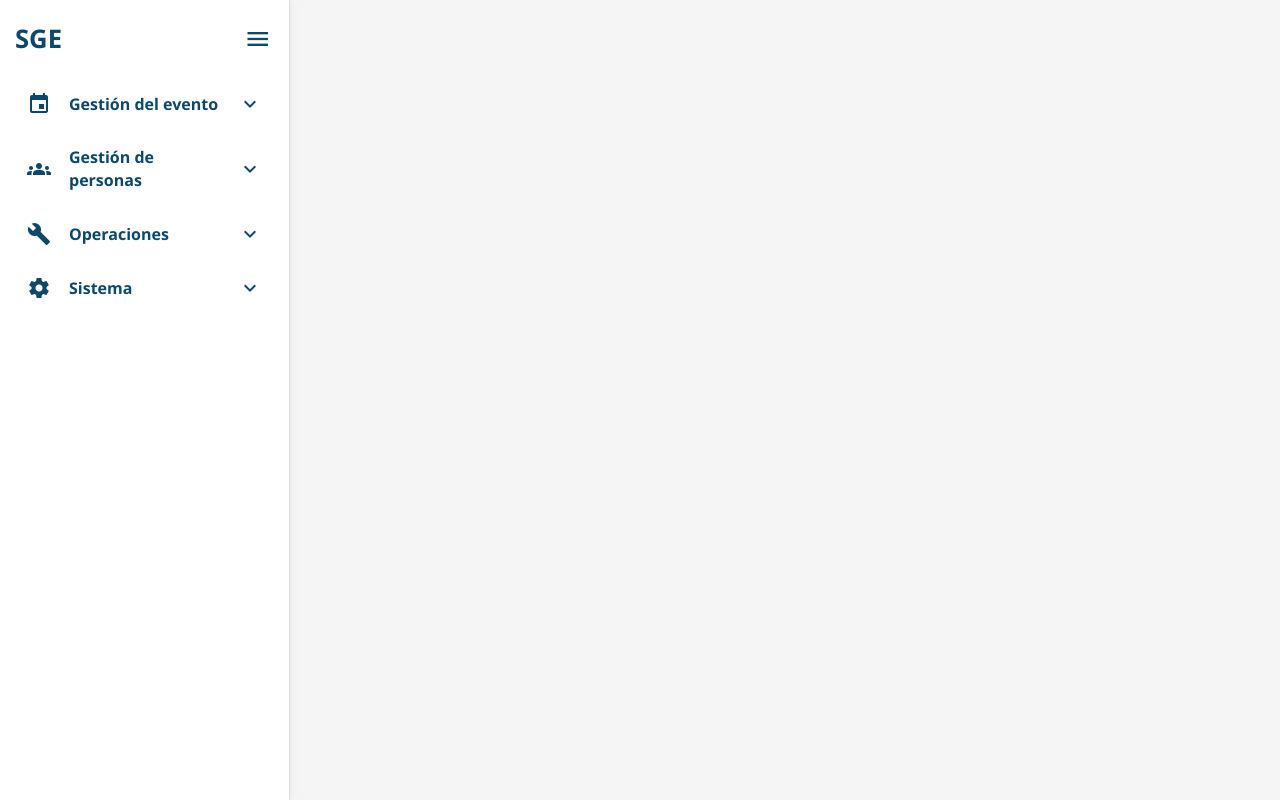
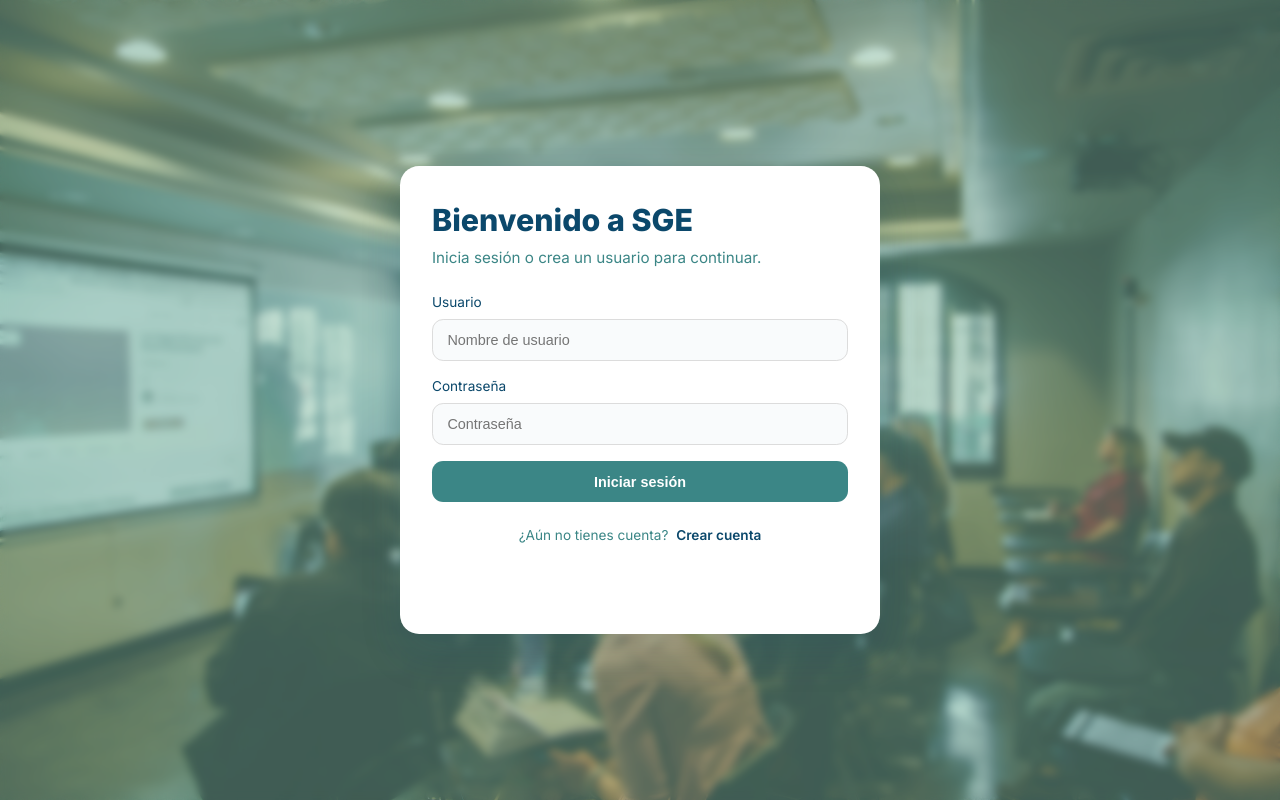
Before and after one commit to antonio9916/Gestion-de-eventos, an Angular app in the folder front-gestion-eventos/: page /login in a window 1280 px wide. Before the commit this address led to /. Built offline with nearby package versions, Linux system fonts and the light colour scheme.

Commit message:
se agrega login

```diff
--- a/front-gestion-eventos/src/app/app.html
+++ b/front-gestion-eventos/src/app/app.html
@@ -1,6 +1 @@
-<div class="app-layout">
-  <app-sidebar></app-sidebar>
-  <main class="main-content">
-    <router-outlet></router-outlet>
-  </main>
-</div>
+<router-outlet></router-outlet>
--- a/front-gestion-eventos/src/app/app.ts
+++ b/front-gestion-eventos/src/app/app.ts
@@ -1,12 +1,11 @@
 import { Component, signal } from '@angular/core';
 import { RouterModule } from '@angular/router';
 import { routes } from './app.routes';
-import { SidebarComponent } from './components/sidebar/sidebar.component';
 
 @Component({
   selector: 'app-root',
   standalone: true,
-  imports: [RouterModule, SidebarComponent],
+  imports: [RouterModule],
   templateUrl: './app.html',
   styleUrls: ['./app.scss'],
 })
--- a/front-gestion-eventos/src/app/home/home.component.html
+++ b/front-gestion-eventos/src/app/home/home.component.html
@@ -1,8 +1,11 @@
 <app-header></app-header>
 
+<div class="app-layout">
+  <app-sidebar></app-sidebar>
+
+  <main class="container main-content">
     <app-hero></app-hero>
 
-<main class="container main-content">
     <section id="events" class="events">
       <h3>Próximos eventos</h3>
       <app-event-list [events]="events"></app-event-list>
@@ -10,5 +13,6 @@
 
     <app-features></app-features>
   </main>
+</div>
 
 <app-footer></app-footer>
--- a/front-gestion-eventos/src/app/home/home.component.scss
+++ b/front-gestion-eventos/src/app/home/home.component.scss
@@ -1,6 +1,8 @@
 :host{display:block}
+.app-layout{ display:flex; gap:1.5rem; align-items:flex-start; }
+.app-layout app-sidebar{ flex:0 0 280px; }
 .main-content{ max-width:var(--container-width); margin:0 auto; padding: var(--section-padding) 1rem }
 .events h3{ margin:0 0 1rem; color:var(--color-primary) }
 .grid{ display:grid; grid-template-columns: repeat(3,1fr); gap:1rem }
 @media (max-width:1000px){ .grid{ grid-template-columns: repeat(2,1fr) } }
-@media (max-width:700px){ .grid{ grid-template-columns: 1fr } }
+@media (max-width:700px){ .app-layout{ flex-direction:column; } .app-layout app-sidebar{ flex:1 1 auto; } .grid{ grid-template-columns: 1fr } }
--- a/front-gestion-eventos/src/app/home/home.component.ts
+++ b/front-gestion-eventos/src/app/home/home.component.ts
@@ -5,11 +5,12 @@ import { HeroComponent } from '../components/hero/hero.component';
 import { FeaturesComponent } from '../components/features/features.component';
 import { FooterComponent } from '../components/footer/footer.component';
 import { EventListComponent, EventItem } from '../components/event-list/event-list.component';
+import { SidebarComponent } from '../components/sidebar/sidebar.component';
 
 @Component({
   selector: 'app-home',
   standalone: true,
-  imports: [CommonModule, HeaderComponent, HeroComponent, EventListComponent, FeaturesComponent, FooterComponent],
+  imports: [CommonModule, HeaderComponent, HeroComponent, EventListComponent, FeaturesComponent, FooterComponent, SidebarComponent],
   templateUrl: './home.component.html',
   styleUrls: ['./home.component.scss'],
 })
--- /dev/null
+++ b/front-gestion-eventos/src/app/login/login.component.html
@@ -0,0 +1,64 @@
+<section class="login-page">
+  <div class="login-card">
+    <div class="login-header">
+      <h1>Bienvenido a SGE</h1>
+      <p>Inicia sesión o crea un usuario para continuar.</p>
+    </div>
+
+    <!-- LOGIN -->
+    <form *ngIf="!showRegister" [formGroup]="loginForm" (ngSubmit)="login()" class="login-form">
+      <label>
+        Usuario
+        <input type="text" formControlName="username" placeholder="Nombre de usuario" />
+      </label>
+      <label>
+        Contraseña
+        <input type="password" formControlName="password" placeholder="Contraseña" />
+      </label>
+
+      <button type="submit" class="primary">Iniciar sesión</button>
+
+      <!-- LINK CREAR CUENTA -->
+      <p class="form-link">
+        ¿Aún no tienes cuenta?
+        <span (click)="toggleRegister()">Crear cuenta</span>
+      </p>
+    </form>
+
+    <!-- REGISTER -->
+    <form *ngIf="showRegister" [formGroup]="registerForm" (ngSubmit)="register()" class="login-form">
+      <label>
+        Nombre completo
+        <input type="text" formControlName="name" placeholder="Nombre completo" />
+      </label>
+      <label>
+        Usuario
+        <input type="text" formControlName="username" placeholder="Nombre de usuario" />
+      </label>
+      <label>
+        Correo
+        <input type="email" formControlName="email" placeholder="Correo electrónico" />
+      </label>
+      <label>
+        Contraseña
+        <input type="password" formControlName="password" placeholder="Contraseña" />
+      </label>
+      <label>
+        Repetir contraseña
+        <input type="password" formControlName="confirmPassword" placeholder="Repetir contraseña" />
+      </label>
+
+      <button type="submit" class="primary">Crear usuario</button>
+
+      <!-- VOLVER -->
+      <p class="form-link back" (click)="toggleRegister()">
+        ← Volver a inicio de sesión
+      </p>
+    </form>
+
+    <div class="messages">
+      <p class="success" *ngIf="message">{{ message }}</p>
+      <p class="error" *ngIf="errorMessage">{{ errorMessage }}</p>
+    </div>
+  </div>
+</section>
--- /dev/null
+++ b/front-gestion-eventos/src/app/login/login.component.scss
@@ -0,0 +1,208 @@
+.login-page {
+  display: flex;
+  justify-content: center;
+  align-items: center;
+  min-height: 100vh;
+  padding: 2rem;
+  background-image: url('../../assets/images/fondo.jpg') ;
+  background-size: cover;
+  background-position: center;
+  background-repeat: no-repeat;
+  position: relative;
+}
+
+.login-page::before {
+  content: '';
+  position: absolute;
+  inset: 0;
+  background: rgba(121, 189, 154, 0.35);
+  backdrop-filter: blur(4px);
+}
+
+.login-card {
+  position: relative;
+  z-index: 1;
+  width: 100%;
+  max-width: 480px;
+  background: rgba(255, 255, 255, 0.96);
+  border-radius: 1.2rem;
+  box-shadow: 0 20px 40px rgba(11, 72, 107, 0.15);
+  padding: 2rem;
+  display: flex;
+  flex-direction: column;
+  gap: 1.5rem;
+}
+
+.login-card {
+  width: 100%;
+  max-width: 480px;
+  background: #ffffff;
+  border-radius: 1.2rem;
+  box-shadow: 0 20px 40px rgba(11, 72, 107, 0.15);
+  padding: 2rem;
+  display: flex;
+  flex-direction: column;
+  gap: 1.5rem;
+}
+
+.login-header h1 {
+  margin: 0 0 0.3rem;
+  font-size: 1.9rem;
+  color: #0B486B;
+  font-weight: 800;
+}
+
+.login-header p {
+  margin: 0;
+  color: #3B8686;
+  font-size: 0.95rem;
+}
+
+.login-actions {
+  display: flex;
+  justify-content: flex-end;
+}
+
+button {
+  border: none;
+  border-radius: 0.7rem;
+  padding: 0.8rem 1.2rem;
+  font-size: 0.9rem;
+  cursor: pointer;
+  transition: all 0.2s ease;
+}
+
+/* Botón principal */
+button.primary {
+  background: #3B8686;
+  color: white;
+  font-weight: 600;
+}
+
+button.primary:hover {
+  background: #0B486B;
+  transform: translateY(-1px);
+}
+
+/* Botón secundario */
+button.secondary {
+  background: #F5F7FA;
+  color: #0B486B;
+  border: 1px solid #e0e0e0;
+}
+
+button.secondary:hover {
+  background: #EAF7F5;
+}
+
+/* Formulario */
+.login-form {
+  display: grid;
+  gap: 1rem;
+}
+
+.login-form label {
+  display: grid;
+  gap: 0.4rem;
+  font-size: 0.85rem;
+  color: #0B486B;
+  font-weight: 500;
+}
+
+/* Inputs */
+.login-form input,
+.login-form select {
+  width: 100%;
+  border: 1px solid #dcdcdc;
+  border-radius: 0.7rem;
+  padding: 0.75rem 0.9rem;
+  font-size: 0.9rem;
+  background: #F9FBFC;
+  transition: all 0.2s ease;
+}
+
+/* Focus elegante */
+.login-form input:focus,
+.login-form select:focus {
+  outline: none;
+  border-color: #79BD9A;
+  box-shadow: 0 0 0 2px rgba(121, 189, 154, 0.2);
+  background: #ffffff;
+}
+
+/* Mensajes */
+.messages {
+  min-height: 1.5rem;
+}
+
+.success {
+  margin: 0;
+  color: #2E7D32;
+  font-size: 0.85rem;
+}
+
+.error {
+  margin: 0;
+  color: #C62828;
+  font-size: 0.85rem;
+}
+
+/* Lista usuarios */
+.users-list {
+  padding-top: 1rem;
+  border-top: 1px solid #eaeaea;
+}
+
+.users-list h2 {
+  margin: 0 0 0.8rem;
+  font-size: 0.95rem;
+  color: #0B486B;
+}
+
+.user-item {
+  background: #F5F7FA;
+  border-radius: 0.7rem;
+  padding: 0.8rem;
+  margin-bottom: 0.6rem;
+  font-size: 0.85rem;
+  color: #3B8686;
+}
+
+.user-item p {
+  margin: 0.2rem 0;
+}
+.form-link {
+  margin-top: 0.5rem;
+  font-size: 0.85rem;
+  text-align: center;
+  color: #3B8686;
+
+  span {
+    color: #0B486B;
+    font-weight: 600;
+    cursor: pointer;
+    margin-left: 4px;
+    transition: all 0.2s ease;
+  }
+
+  span:hover {
+    text-decoration: underline;
+  }
+}
+
+/* Link de volver */
+.form-link.back {
+  cursor: pointer;
+  color: #0B486B;
+  font-weight: 500;
+  display: flex;
+  justify-content: center;
+  align-items: center;
+  gap: 6px;
+  transition: all 0.2s ease;
+}
+
+.form-link.back:hover {
+  color: #3B8686;
+  transform: translateX(-2px);
+}
--- /dev/null
+++ b/front-gestion-eventos/src/app/login/login.component.ts
@@ -0,0 +1,125 @@
+import { Component, inject } from '@angular/core';
+import { CommonModule } from '@angular/common';
+import { FormBuilder, ReactiveFormsModule, Validators } from '@angular/forms';
+import { Router } from '@angular/router';
+
+export interface UserAccount {
+  name: string;
+  username: string;
+  email: string;
+  password: string;
+  role: string;
+}
+
+@Component({
+  selector: 'app-login',
+  standalone: true,
+  imports: [CommonModule, ReactiveFormsModule],
+  templateUrl: './login.component.html',
+  styleUrls: ['./login.component.scss'],
+})
+export class LoginComponent {
+  users: UserAccount[] = [
+    {
+      name: 'Laura Gómez',
+      username: 'admin_laura',
+      email: 'laura.gomez@example.com',
+      password: 'Admin123!',
+      role: 'Administrador',
+    },
+    {
+      name: 'Carlos Méndez',
+      username: 'participante_carlos',
+      email: 'carlos.mendez@example.com',
+      password: 'Parti456$',
+      role: 'Participante',
+    },
+    {
+      name: 'María Torres',
+      username: 'organizador_maria',
+      email: 'maria.torres@example.com',
+      password: 'Organiza789#',
+      role: 'Organizador',
+    },
+    {
+      name: 'Ricardo Salas',
+      username: 'conferencista_ricardo',
+      email: 'ricardo.salas@example.com',
+      password: 'Speaker321@',
+      role: 'Conferencista',
+    },
+  ];
+
+  private readonly fb = inject(FormBuilder);
+  private readonly router = inject(Router);
+
+  loginForm = this.fb.group({
+    username: ['', Validators.required],
+    password: ['', Validators.required],
+  });
+
+  registerForm = this.fb.group({
+    name: ['', Validators.required],
+    username: ['', Validators.required],
+    email: ['', [Validators.required, Validators.email]],
+    password: ['', Validators.required],
+    role: ['Participante', Validators.required],
+  });
+
+  showRegister = false;
+  message = '';
+  errorMessage = '';
+
+  roles = ['Administrador', 'Participante', 'Organizador', 'Conferencista'];
+
+  login(): void {
+    this.message = '';
+    this.errorMessage = '';
+
+    if (this.loginForm.invalid) {
+      this.errorMessage = 'Por favor completa todos los campos.';
+      return;
+    }
+
+    const { username, password } = this.loginForm.value;
+    const user = this.users.find(
+      (account) => account.username === username && account.password === password
+    );
+
+    if (!user) {
+      this.errorMessage = 'Usuario o contraseña incorrectos.';
+      return;
+    }
+
+    this.router.navigate(['/home']);
+  }
+
+  toggleRegister(): void {
+    this.showRegister = !this.showRegister;
+    this.errorMessage = '';
+    this.message = '';
+  }
+
+  register(): void {
+    this.message = '';
+    this.errorMessage = '';
+
+    if (this.registerForm.invalid) {
+      this.errorMessage = 'Por favor completa todos los campos correctamente.';
+      return;
+    }
+
+    const newUser: UserAccount = this.registerForm.value as UserAccount;
+    const exists = this.users.some((account) => account.username === newUser.username || account.email === newUser.email);
+
+    if (exists) {
+      this.errorMessage = 'El nombre de usuario o correo ya existen.';
+      return;
+    }
+
+    this.users.push(newUser);
+    this.message = 'Usuario creado correctamente. Ahora puedes iniciar sesión.';
+    this.registerForm.reset({ role: 'Participante' });
+    this.showRegister = false;
+  }
+}
```
Also changed, not shown: front-gestion-eventos/src/app/app.routes.ts (+5 -2 lines), front-gestion-eventos/src/assets/images/fondo.jpg (added). Lines whose indentation alone changed are shown as unchanged.
